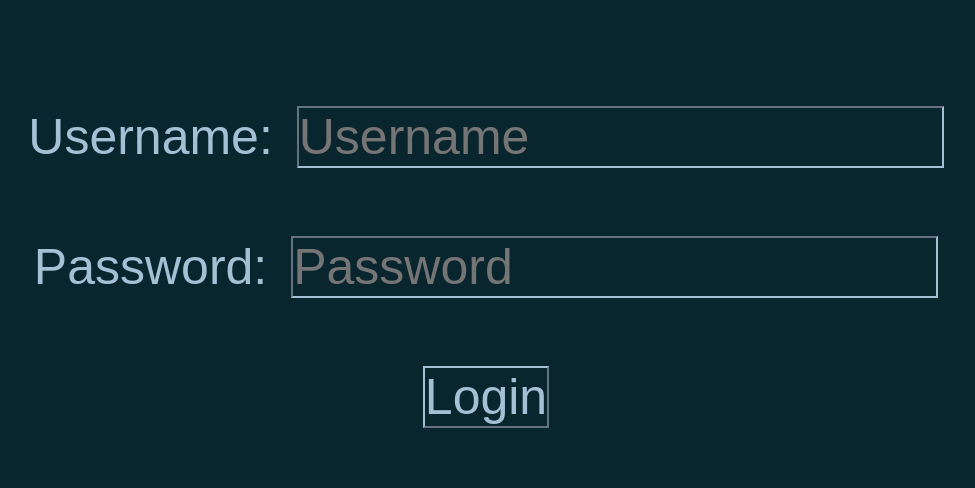
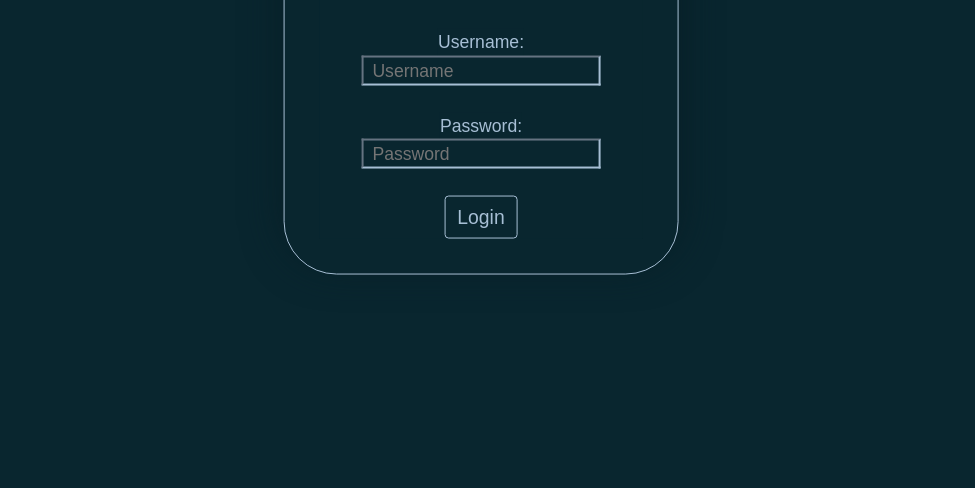
Before and after one commit to valloho/Concique_Website, a website: page files/login.html in a window 1280 px wide. Shown: the part 312-800 px from the top of the page, without its empty margins (159-1134 px from the left). Drawn offline with nearby package versions, Linux system fonts and the light colour scheme; a web font is replaced by a local one.

Commit message:
just working

```diff
--- a/files/login.css
+++ b/files/login.css
@@ -3,49 +3,63 @@
 :root {
     --dark-color: #09262F;
     --bright-color: #A7BFD5;
+    --shadow-color: #071e26;
 }
 
 * {
-    margin: 5px;
+    margin: 0;
     padding: 0;
     font-family: 'Darker Grotesque', sans-serif;
     background-color: var(--dark-color);
-    color: var(--bright-color);
+    color: var(--bright-color);!important;
 }
 
 body {
     width: 100%;
     height: 100%;
     text-align: center;
-    padding-top: 2em;
-    font-size: 45px;
 }
 
-#username, #password, #login_button {
+h1 {
+    white-space: nowrap;
+}
+
+.form-popup {
+    font-size: 1.1em;
+    border: 1px solid var(--bright-color);
+    border-radius: 3em;
+    box-shadow: 0 -10px 40px var(--shadow-color);
+    padding: 2em;
+    position: absolute;
+    left: 50%;
+    top: 50%;
+    transform: translate(-50%, -50%);
+}
+
+input {
+    font-weight: 300;
+    padding-left: 0.5em;
+}
+
+label {
+    font-weight: 400;
+}
+
+#login_button {
+    font-weight: 500;
+    font-size: 1.1em;
+}
+
+#username, #password, #login_button, .btn {
     border-color: var(--bright-color);
-    font-size: 50px;
+    color: var(--bright-color);
 }
 
 #login {
-    padding-top: 4em;
-    font-size: 50px;
+    padding-top: 2em;
+
 }
 
-@media (max-width: 800px) {
-    body {
-        font-size: 40px;
-        padding-top: 1em;
-    }
+@media (min-width: 400px) {
 
-    h1 {
-        font-size: 40px;
-    }
-
-    #username, #password, #login_button {
-        font-size: 20px;
-    }
-
-    #login {
-        padding-top: 2em;
-    }
 }
--- a/files/login.html
+++ b/files/login.html
@@ -5,16 +5,17 @@
     <meta name="viewport" content="width=device-width, initial-scale=1.0, shrink-to-fit=no">
     <title>Concique - Login</title>
     <link rel="stylesheet" href="login.css">
+    <link href="https://cdn.jsdelivr.net/npm/bootstrap@5.0.2/dist/css/bootstrap.min.css" rel="stylesheet" integrity="sha384-EVSTQN3/azprG1Anm3QDgpJLIm9Nao0Yz1ztcQTwFspd3yD65VohhpuuCOmLASjC" crossorigin="anonymous">
 </head>
 <body>
 <div class="form-popup" id="myForm">
   <form action="/user" method="post" class="form-container">
     <h1>Login to Concique</h1>
     <div id="login">
-        <label for="username">Username:</label>
+        <label for="username">Username:</label><br>
         <input type="text" placeholder="Username" id="username" name="username" required>
         <br><br>
-        <label for="password">Password:</label>
+        <label for="password">Password:</label><br>
         <input type="password" placeholder="Password" id="password" name="password" required>
         <br><br>
         <button type="submit" class="btn" value="LogIn" id="login_button">Login</button>
```
